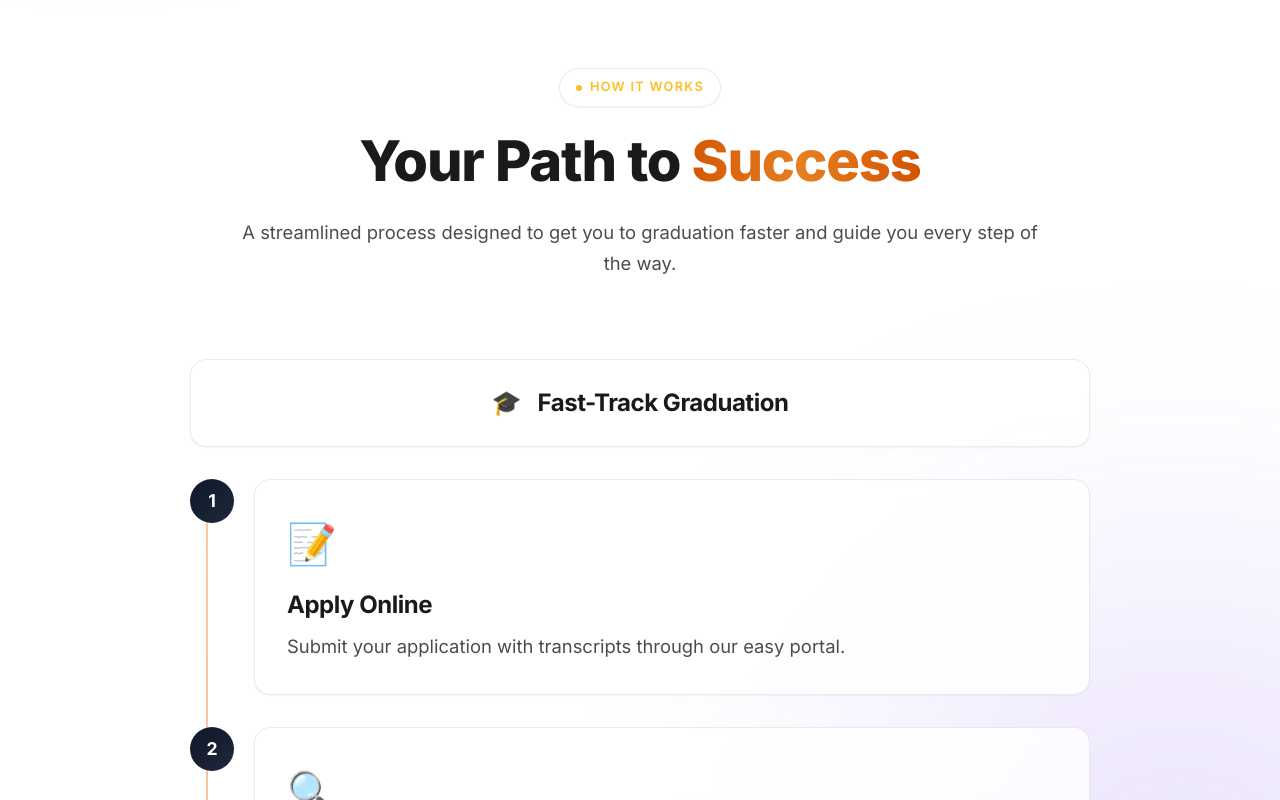
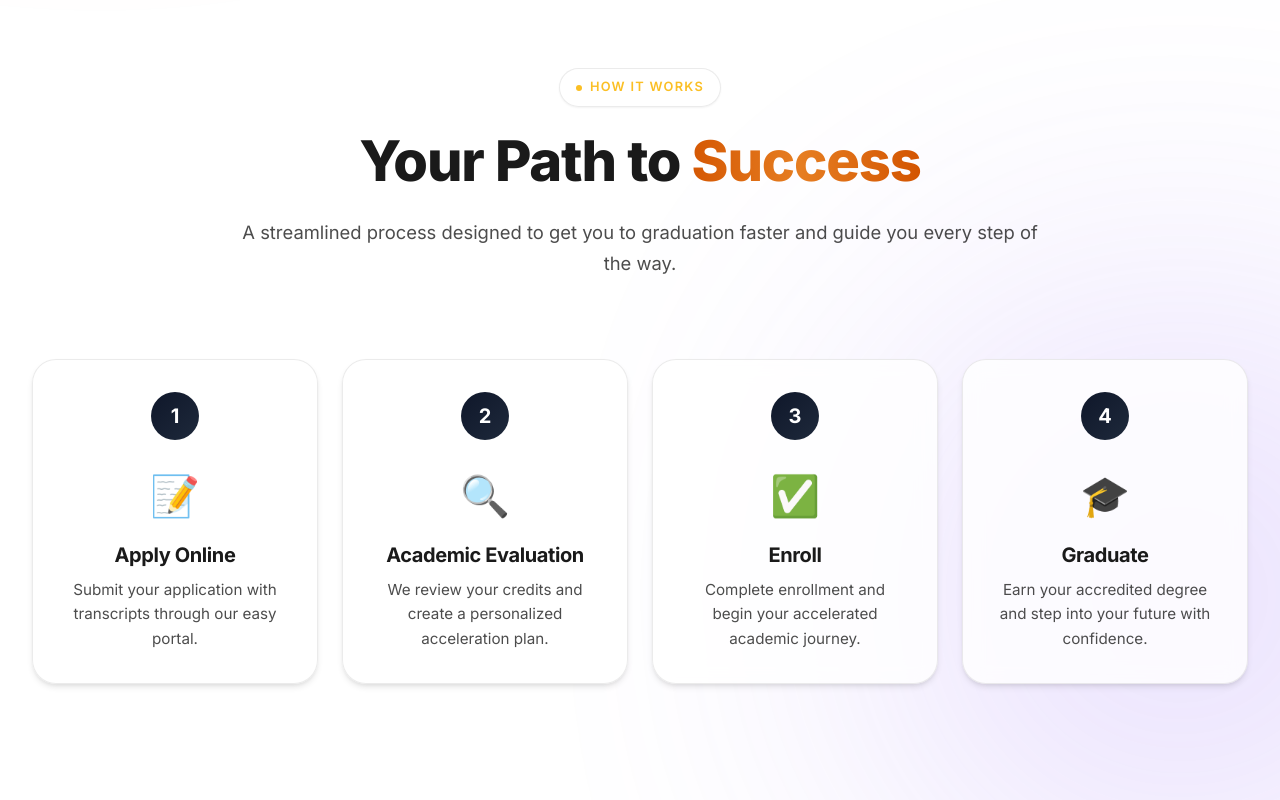
Before and after one commit to punithrajhs8-png/podimass, a React (Vite) app: page / in a window 1280 px wide. Shown: the part 2000-2800 px from the top of the page. Built offline with nearby package versions, Linux system fonts and the light colour scheme.

Commit message:
Change Process section from timeline to 4 rectangle cards in a single row

```diff
--- a/src/components/GradfastLanding.css
+++ b/src/components/GradfastLanding.css
@@ -790,6 +790,75 @@
     line-height: 1.7;
 }
 
+/* ==================== PROCESS RECTANGLES ==================== */
+.process-rectangles {
+    display: grid;
+    grid-template-columns: repeat(4, 1fr);
+    gap: 1.5rem;
+    margin-top: 3rem;
+}
+
+.process-rectangle-card {
+    background: rgba(255, 255, 255, 0.8);
+    backdrop-filter: blur(10px);
+    border: 1px solid var(--glass-border);
+    border-radius: var(--radius-xl);
+    box-shadow: var(--shadow-md);
+    padding: 2rem;
+    text-align: center;
+    transition: all var(--transition-normal);
+}
+
+.process-rectangle-card:hover {
+    transform: translateY(-8px);
+    box-shadow: var(--shadow-lg);
+    background: rgba(255, 255, 255, 0.95);
+}
+
+.process-rectangle-number {
+    width: 48px;
+    height: 48px;
+    background: var(--gradient-primary);
+    border-radius: 50%;
+    display: flex;
+    align-items: center;
+    justify-content: center;
+    font-size: 1.25rem;
+    font-weight: 700;
+    color: white;
+    margin: 0 auto 1.5rem;
+}
+
+.process-rectangle-icon {
+    font-size: 2.5rem;
+    margin-bottom: 1rem;
+}
+
+.process-rectangle-title {
+    font-size: 1.25rem;
+    font-weight: 700;
+    margin-bottom: 0.75rem;
+    color: var(--color-text-primary);
+}
+
+.process-rectangle-description {
+    font-size: 0.95rem;
+    color: var(--color-text-secondary);
+    line-height: 1.6;
+}
+
+@media (max-width: 1024px) {
+    .process-rectangles {
+        grid-template-columns: repeat(2, 1fr);
+    }
+}
+
+@media (max-width: 640px) {
+    .process-rectangles {
+        grid-template-columns: 1fr;
+    }
+}
+
 /* ==================== TESTIMONIALS ==================== */
 .testimonials {
     background: transparent;
--- a/src/components/GradfastLanding.tsx
+++ b/src/components/GradfastLanding.tsx
@@ -298,34 +298,7 @@ const Programs: React.FC = () => {
     );
 };
 
-// ==================== PROCESS TIMELINE ====================
-interface TimelineStepProps {
-    number: number;
-    title: string;
-    description: string;
-    icon: string;
-    delay: number;
-}
-
-const TimelineStep: React.FC<TimelineStepProps> = ({ number, title, description, icon, delay }) => {
-    const { ref, isVisible } = useScrollReveal();
-
-    return (
-        <div
-            ref={ref}
-            className={`timeline-step ${isVisible ? 'is-visible' : ''}`}
-            style={{ animationDelay: `${delay}ms` }}
-        >
-            <div className="timeline-number">{number}</div>
-            <div className="timeline-content">
-                <div className="timeline-icon">{icon}</div>
-                <h4 className="timeline-title">{title}</h4>
-                <p className="timeline-description">{description}</p>
-            </div>
-        </div>
-    );
-};
-
+// ==================== PROCESS ====================
 const Process: React.FC = () => {
     const graduationSteps = [
         { title: 'Apply Online', description: 'Submit your application with transcripts through our easy portal.', icon: '📝' },
@@ -354,24 +327,15 @@ const Process: React.FC = () => {
                     </p>
                 </AnimatedSection>
 
-                <div className="process-single">
-                    <div className="process-track">
-                        <div className="track-header">
-                            <span className="track-icon">🎓</span>
-                            <h3>Fast-Track Graduation</h3>
-                        </div>
-                        <div className="timeline">
-                            <div className="timeline-line" />
-                            {graduationSteps.map((step, index) => (
-                                <TimelineStep
-                                    key={index}
-                                    number={index + 1}
-                                    {...step}
-                                    delay={index * 100}
-                                />
-                            ))}
-                        </div>
-                    </div>
+                <div className="process-rectangles">
+                    {graduationSteps.map((step, index) => (
+                        <AnimatedSection key={index} delay={index * 100} className="process-rectangle-card">
+                            <div className="process-rectangle-number">{index + 1}</div>
+                            <div className="process-rectangle-icon">{step.icon}</div>
+                            <h4 className="process-rectangle-title">{step.title}</h4>
+                            <p className="process-rectangle-description">{step.description}</p>
+                        </AnimatedSection>
+                    ))}
                 </div>
             </div>
         </section>
```
